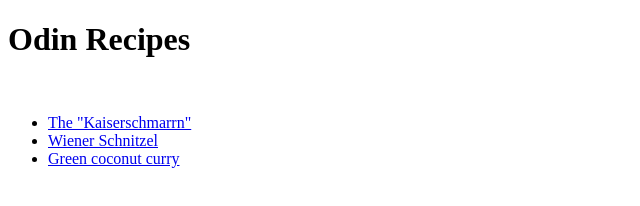
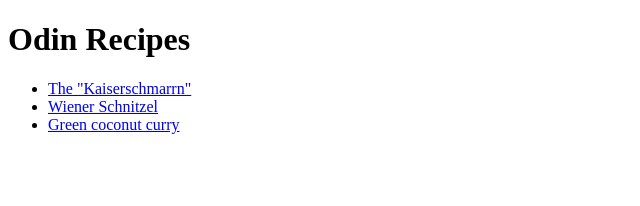
Before and after one commit to konstantin94reicher/odin-recipes, a plain HTML site: page index.html in a window 1280 px wide. Shown: the whole page, without its empty margins (0-640 px from the left). Drawn offline with Linux system fonts and the light colour scheme.

Commit message:
edited index.html deleted <br> for better readability

```diff
--- a/index.html
+++ b/index.html
@@ -6,7 +6,7 @@
     <title>Odin Recipes</title>
 </head>
 <body>
-    <h1>Odin Recipes</h1><br>
+    <h1>Odin Recipes</h1>
     <ul>
         <li><a href="./recipes/kaiserschmarrn.html">The "Kaiserschmarrn"</a></li>
         <li><a href="./recipes/schnitzel.html">Wiener Schnitzel</a></li></li>
```
